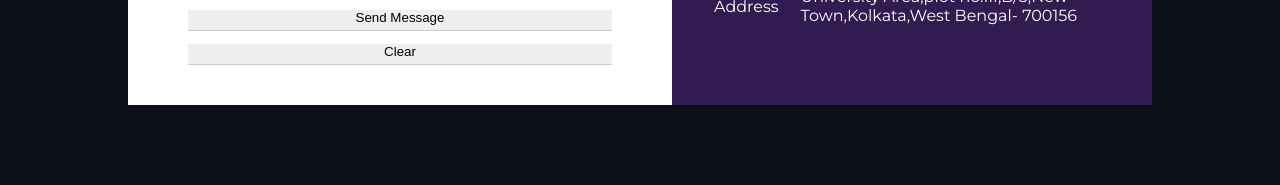
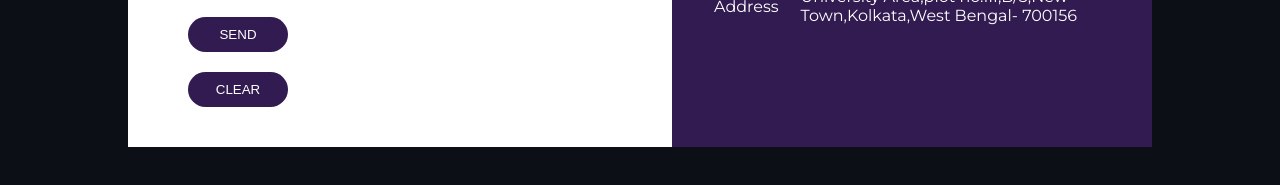
Before and after one commit to aleyaasinha/Moodify, a plain HTML site: page contact.html in a window 1280 px wide. Shown: the part 749-934 px from the top of the page. Before the commit the page ends 904 px from the top, so only its background shows below. Drawn offline with Linux system fonts and the light colour scheme; a web font is replaced by a local one.

Commit message:
Update contact.html

```diff
--- a/contact.html
+++ b/contact.html
@@ -43,9 +43,9 @@
                     <label>Message</label>
                     <textarea rows="5" name="message" id="message"></textarea>
                     <ul class="actions">
-                <li><input type="submit" value="Send Message"
-                class="primary" /></li>
-                <li><input type="reset" value="Clear" /></li>
+                <li><button type="submit" value="Send Message"
+                class="primary" />SEND</li>
+                <li><button type="reset" value="Clear" />CLEAR</li>
                 </ul>
                 </form>
             </div>
```
